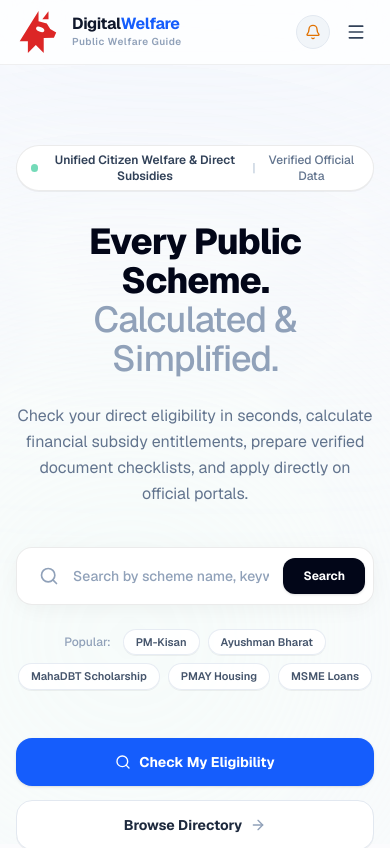
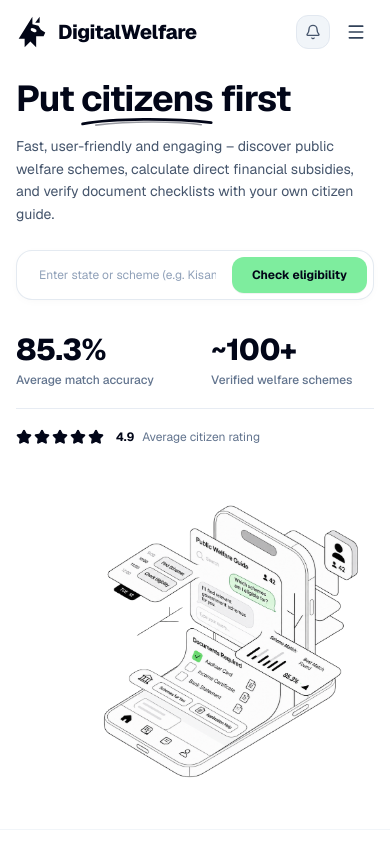
Before and after one commit to PrashantJaybhaye/Digital-Welfare, a Next.js app: page / in a window 390 px wide. Shown: the top 848 px of the page. Built offline with nearby package versions, Linux system fonts and the light colour scheme; no server answers.

Commit message:
feat: implement responsive Navbar component and initialize global styles with Tailwind CSS

```diff
--- a/app/globals.css
+++ b/app/globals.css
@@ -17,7 +17,7 @@
 }
 
 :root {
-  --background: #fbfbfd;
+  --background: #ffffff;
   --foreground: #0f172a;
 }
 
--- a/app/layout.tsx
+++ b/app/layout.tsx
@@ -53,16 +53,10 @@ export default function RootLayout({
         <meta name="apple-mobile-web-app-capable" content="yes" />
         <meta name="apple-mobile-web-app-status-bar-style" content="default" />
       </head>
-      <body className="min-h-screen flex flex-col relative overflow-x-hidden bg-[#fbfbfd] text-slate-900 selection:bg-blue-100 selection:text-blue-900">
-        {/* Apple-style Soft Ambient Lighting */}
-        <div className="fixed inset-0 z-[-1] pointer-events-none overflow-hidden">
-          <div className="absolute -top-40 left-1/2 -translate-x-1/2 w-[1000px] h-[500px] bg-gradient-to-b from-blue-100/60 via-indigo-50/30 to-transparent blur-[140px] rounded-full"></div>
-          <div className="absolute top-[40%] right-[-10%] w-[600px] h-[600px] bg-emerald-50/40 blur-[160px] rounded-full"></div>
-        </div>
-
+      <body className="min-h-screen flex flex-col relative overflow-x-hidden bg-white text-slate-900 selection:bg-slate-200 selection:text-slate-900">
         <Navbar />
 
-        <main className="grow">
+        <main className="flex-1">
           {children}
         </main>
 
--- a/app/page.tsx
+++ b/app/page.tsx
@@ -2,11 +2,13 @@
 
 import { useState } from 'react';
 import Link from 'next/link';
+import Image from 'next/image';
 import { useRouter } from 'next/navigation';
 import {
   ArrowRight, Search, ShieldCheck, HeartPulse, GraduationCap,
   Sprout, Building, Users, Scale, FileCheck,
-  Sparkles, HelpCircle, Wallet, ChevronDown, CheckCircle2, ArrowUpRight
+  Sparkles, HelpCircle, Wallet, ChevronDown, CheckCircle2, ArrowUpRight,
+  Star, Check, Calendar
 } from 'lucide-react';
 
 export default function Home() {
@@ -28,7 +30,7 @@ export default function Home() {
     if (searchQuery.trim()) {
       router.push(`/schemes?search=${encodeURIComponent(searchQuery.trim())}`);
     } else {
-      router.push('/schemes');
+      router.push('/eligibility-check');
     }
   };
 
@@ -62,108 +64,118 @@ export default function Home() {
   return (
     <div className="flex flex-col items-center">
 
-      {/* Hero Section */}
-      <section className="w-full max-w-5xl mx-auto px-4 sm:px-6 lg:px-8 pt-20 pb-16 md:pt-28 md:pb-24 flex flex-col items-center text-center">
+      {/* Monotree-Style Exact Hero Section */}
+      <section className="w-full max-w-7xl mx-auto px-4 sm:px-6 lg:px-8 pt-4 sm:pt-6 lg:pt-8 pb-12 sm:pb-16 lg:pb-20">
+        <div className="grid grid-cols-1 lg:grid-cols-12 gap-8 lg:gap-6 items-center w-full">
 
-        {/* Gov Status Badge */}
-        <div className="inline-flex items-center gap-2 px-3.5 py-1.5 rounded-full bg-white border border-black/[0.08] text-slate-700 text-xs font-semibold mb-8 shadow-2xs">
-          <span className="w-2 h-2 rounded-full bg-emerald-500 animate-pulse"></span>
-          <span>Unified Citizen Welfare & Direct Subsidies</span>
-          <span className="text-slate-300">|</span>
-          <span className="text-slate-500 font-medium">Verified Official Data</span>
+          {/* Left Column: Typography, Input & Exact Monotree Metrics */}
+          <div className="lg:col-span-5 xl:col-span-5 flex flex-col items-start text-left">
+
+            {/* Main Headline with Underline */}
+            <div className="relative mb-4">
+              <h1 className="text-4xl sm:text-5xl lg:text-[3.6rem] font-bold text-slate-950 tracking-tight leading-[1.08]">
+                Put <span className="relative inline-block">
+                  citizens
+                  {/* Monotree-style hand-drawn underline */}
+                  <svg
+                    className="absolute -bottom-2 left-0 w-full h-3 text-slate-950 overflow-visible"
+                    viewBox="0 0 160 14"
+                    fill="none"
+                    xmlns="http://www.w3.org/2000/svg"
+                  >
+                    <path
+                      d="M2 10.5C40 3.5 110 3.5 158 9"
+                      stroke="currentColor"
+                      strokeWidth="3.5"
+                      strokeLinecap="round"
+                    />
+                    <path
+                      d="M18 12C60 7 115 7 146 11.5"
+                      stroke="currentColor"
+                      strokeWidth="2"
+                      strokeLinecap="round"
+                      strokeOpacity="0.4"
+                    />
+                  </svg>
+                </span> first
+              </h1>
             </div>
 
-        {/* Apple-style Headline */}
-        <h1 className="text-4xl sm:text-6xl md:text-7xl font-extrabold text-slate-950 tracking-tight mb-6 leading-[1.08] max-w-4xl">
-          Every Public Scheme. <br />
-          <span className="text-slate-400 font-medium">Calculated & Simplified.</span>
-        </h1>
-
-        <p className="text-base sm:text-lg md:text-xl text-slate-500 max-w-2xl mb-10 leading-relaxed font-normal">
-          Check your direct eligibility in seconds, calculate financial subsidy entitlements, prepare verified document checklists, and apply directly on official portals.
+            {/* Subtitle Description */}
+            <p className="text-sm sm:text-base text-slate-600 max-w-md mb-6 leading-relaxed font-normal">
+              Fast, user-friendly and engaging – discover public welfare schemes, calculate direct financial subsidies, and verify document checklists with your own citizen guide.
             </p>
 
-        {/* Spotlight-style Quick Search Bar */}
-        <form onSubmit={handleHeroSearch} className="w-full max-w-2xl mb-6">
-          <div className="relative flex items-center bg-white rounded-2xl shadow-[0_4px_24px_-4px_rgba(0,0,0,0.06)] border border-black/[0.08] p-2 hover:border-black/20 focus-within:border-blue-600 focus-within:ring-4 focus-within:ring-blue-100 transition-all">
-            <Search className="w-5 h-5 text-slate-400 ml-3.5 shrink-0" />
+            {/* Monotree Input Capsule */}
+            <form onSubmit={handleHeroSearch} className="w-full max-w-md mb-8">
+              <div className="flex items-center bg-white rounded-2xl border border-slate-200/90 p-1.5 shadow-[0_2px_12px_-4px_rgba(0,0,0,0.05)] focus-within:border-slate-400 focus-within:ring-4 focus-within:ring-slate-100 transition-all">
                 <input
                   type="text"
                   value={searchQuery}
                   onChange={(e) => setSearchQuery(e.target.value)}
-              placeholder="Search by scheme name, keyword (e.g. Kisan, Ayushman, Scholarship)..."
-              className="w-full px-3.5 py-2.5 text-sm sm:text-base text-slate-900 placeholder:text-slate-400 bg-transparent outline-none font-medium"
+                  placeholder="Enter state or scheme (e.g. Kisan)..."
+                  className="w-full px-4 py-2.5 text-xs sm:text-sm text-slate-900 placeholder:text-slate-400 bg-transparent outline-none font-normal"
                 />
                 <button
                   type="submit"
-              className="bg-slate-950 hover:bg-slate-800 text-white px-5 py-2.5 rounded-xl text-xs sm:text-sm font-bold transition-all shrink-0 active:scale-98 shadow-sm"
+                  className="bg-[#7eed9e] hover:bg-[#69df8e] text-slate-950 font-bold px-5 sm:px-6 py-2.5 sm:py-3 rounded-xl text-xs sm:text-sm transition-all shrink-0 active:scale-98 shadow-2xs cursor-pointer"
                 >
-              Search
+                  Check eligibility
                 </button>
               </div>
             </form>
 
-        {/* Popular Quick-Filter Tokens */}
-        <div className="flex flex-wrap items-center justify-center gap-2 mb-12">
-          <span className="text-xs text-slate-400 font-medium mr-1">Popular:</span>
-          {quickTags.map((tag) => (
-            <Link
-              key={tag.label}
-              href={`/schemes?search=${encodeURIComponent(tag.query)}`}
-              className="px-3 py-1 rounded-full bg-white/90 border border-slate-200/80 text-[11px] font-semibold text-slate-600 hover:text-slate-950 hover:border-slate-400 transition-all shadow-2xs"
-            >
-              {tag.label}
-            </Link>
-          ))}
+            {/* Exact Monotree Stats Section */}
+            <div className="w-full max-w-sm">
+              <div className="grid grid-cols-2 gap-8">
+                <div>
+                  <p className="text-3xl sm:text-4xl font-extrabold text-slate-950 tracking-tight">85.3%</p>
+                  <p className="text-xs text-slate-500 font-medium mt-1">Average match accuracy</p>
+                </div>
+                <div>
+                  <p className="text-3xl sm:text-4xl font-extrabold text-slate-950 tracking-tight">~100+</p>
+                  <p className="text-xs text-slate-500 font-medium mt-1">Verified welfare schemes</p>
+                </div>
               </div>
 
-        {/* Action Buttons */}
-        <div className="flex flex-col sm:flex-row gap-3.5 w-full justify-center max-w-md">
-          <Link
-            href="/eligibility-check"
-            className="flex-1 bg-blue-600 hover:bg-blue-700 text-white px-6 py-3.5 rounded-2xl font-bold text-sm transition-all shadow-sm flex items-center justify-center gap-2 active:scale-98"
-          >
-            <Search className="w-4 h-4" />
-            Check My Eligibility
-          </Link>
-          <Link
-            href="/schemes"
-            className="flex-1 bg-white hover:bg-slate-50 text-slate-800 border border-slate-200 px-6 py-3.5 rounded-2xl font-bold text-sm transition-all shadow-2xs flex items-center justify-center gap-2 active:scale-98"
-          >
-            Browse Directory <ArrowRight className="w-4 h-4 text-slate-400" />
-          </Link>
+              {/* Dividing Line */}
+              <div className="w-full border-t border-slate-200/80 my-5" />
+
+              {/* 5-Star Citizen Rating */}
+              <div className="flex items-center gap-2">
+                <div className="flex items-center text-slate-950 gap-0.5">
+                  <Star className="w-4 h-4 fill-slate-950 stroke-slate-950" />
+                  <Star className="w-4 h-4 fill-slate-950 stroke-slate-950" />
+                  <Star className="w-4 h-4 fill-slate-950 stroke-slate-950" />
+                  <Star className="w-4 h-4 fill-slate-950 stroke-slate-950" />
+                  <Star className="w-4 h-4 fill-slate-950 stroke-slate-950" />
+                </div>
+                <span className="text-xs font-bold text-slate-950 ml-1">4.9</span>
+                <span className="text-xs text-slate-500 font-normal">Average citizen rating</span>
+              </div>
             </div>
 
-      </section>
+          </div>
 
-      {/* Verified Civic Metric Ribbon */}
-      <section className="w-full max-w-7xl mx-auto px-4 sm:px-6 lg:px-8 mb-20">
-        <div className="grid grid-cols-2 lg:grid-cols-4 gap-4">
-          <div className="p-6 bg-white rounded-3xl border border-black/[0.06] shadow-2xs">
-            <p className="text-3xl font-extrabold text-slate-950 tracking-tight">100+</p>
-            <p className="text-xs font-semibold text-slate-500 mt-1">Central & State Schemes</p>
-            <p className="text-[11px] text-slate-400 mt-2">Aggregated from verified portals</p>
+          {/* Right Column: High-Impact Isometric Illustration - Flush Right */}
+          <div className="lg:col-span-7 xl:col-span-7 flex items-center justify-end relative mt-6 lg:mt-0">
+            <div className="relative w-full flex items-center justify-end">
+              <Image
+                src="/hero-illustration.png"
+                alt="Public Welfare Guide Mobile Application & Eligibility Engine"
+                width={1100}
+                height={800}
+                priority
+                className="w-full h-auto max-h-[500px] sm:max-h-[580px] md:max-h-[640px] lg:max-h-[700px] object-contain object-right select-none pointer-events-none transition-transform duration-500 hover:scale-[1.01] mix-blend-multiply"
+              />
             </div>
-          <div className="p-6 bg-white rounded-3xl border border-black/[0.06] shadow-2xs">
-            <p className="text-3xl font-extrabold text-emerald-600 tracking-tight">₹5,00,000</p>
-            <p className="text-xs font-semibold text-slate-500 mt-1">Annual Health Coverage</p>
-            <p className="text-[11px] text-slate-400 mt-2">Under PM-JAY Ayushman Bharat</p>
           </div>
-          <div className="p-6 bg-white rounded-3xl border border-black/[0.06] shadow-2xs">
-            <p className="text-3xl font-extrabold text-blue-600 tracking-tight">Direct DBT</p>
-            <p className="text-xs font-semibold text-slate-500 mt-1">100% Aadhaar-Linked</p>
-            <p className="text-[11px] text-slate-400 mt-2">Zero intermediary deductions</p>
-          </div>
-          <div className="p-6 bg-white rounded-3xl border border-black/[0.06] shadow-2xs">
-            <p className="text-3xl font-extrabold text-slate-950 tracking-tight">DigiLocker</p>
-            <p className="text-xs font-semibold text-slate-500 mt-1">Verified Paperless Guide</p>
-            <p className="text-[11px] text-slate-400 mt-2">IT Act Rule 9A compliant</p>
-          </div>
+
         </div>
       </section>
 
       {/* Apple-style Bento Grid Feature Showcase */}
-      <section className="w-full max-w-7xl mx-auto px-4 sm:px-6 lg:px-8 py-16">
+      <section className="w-full max-w-6xl mx-auto px-4 sm:px-6 lg:px-8 py-20 border-t border-slate-100">
         <div className="text-center mb-14">
           <h2 className="text-3xl sm:text-4xl font-extrabold text-slate-950 tracking-tight mb-3">
             Designed for Citizen Clarity.
--- a/components/Navbar.tsx
+++ b/components/Navbar.tsx
@@ -4,7 +4,7 @@ import Link from 'next/link';
 import { useEffect, useState } from 'react';
 import { auth } from '@/lib/firebase';
 import { onAuthStateChanged, signOut, User } from 'firebase/auth';
-import { Scale, Search, Menu, X, Bell } from 'lucide-react';
+import { Menu, X, Bell, ChevronDown } from 'lucide-react';
 import SchemeAlertModal from '@/components/SchemeAlertModal';
 import Logo from '@/components/Logo';
 
@@ -30,71 +30,69 @@ export default function Navbar() {
 
   return (
     <>
-      <header className="sticky top-0 z-50 bg-white/80 backdrop-blur-2xl border-b border-black/[0.06] transition-all">
+      <header className="sticky top-0 z-50 bg-white/95 backdrop-blur-md transition-all">
         <div className="max-w-7xl mx-auto px-4 sm:px-6 lg:px-8">
-          <div className="flex justify-between items-center h-16">
+          <div className="flex justify-between items-center h-16 sm:h-20">
 
-            {/* Brand Logo & Gov Identity */}
-            <Link href="/" className="flex items-center gap-3 group">
-              <Logo size={44} className="group-hover:scale-105 transition-transform" />
-              <div className="flex flex-col">
-                <span className="font-bold text-base tracking-tight text-slate-900 leading-none">
-                  Digital<span className="text-blue-600">Welfare</span>
+            {/* Left: Brand Logo & Links */}
+            <div className="flex items-center gap-8 lg:gap-10">
+              <Link href="/" className="flex items-center gap-2.5 group">
+                <Logo size={32} color="#020617" className="group-hover:scale-105 transition-transform" />
+                <span className="font-extrabold text-xl tracking-tight text-slate-950">
+                  DigitalWelfare
                 </span>
-                <span className="text-[10px] font-semibold text-slate-400 tracking-wider mt-0.5">
-                  Public Welfare Guide
-                </span>
-              </div>
               </Link>
 
-            {/* Desktop Navigation Links */}
-            <div className="hidden md:flex gap-1.5 items-center">
+              {/* Desktop Navigation Links - Monotree Style */}
+              <nav className="hidden md:flex items-center gap-7">
                 <Link
                   href="/schemes"
-                className="text-xs font-semibold text-slate-600 hover:text-slate-900 px-3.5 py-2 rounded-full hover:bg-black/[0.04] transition-all"
+                  className="text-sm font-medium text-slate-800 hover:text-black flex items-center gap-1 transition-colors"
                 >
-                Browse Directory
+                  <span>Schemes</span>
+                  <ChevronDown className="w-3.5 h-3.5 text-slate-600 stroke-[2.5]" />
                 </Link>
 
                 <Link
                   href="/eligibility-check"
-                className="text-xs font-semibold text-slate-600 hover:text-slate-900 px-3.5 py-2 rounded-full hover:bg-black/[0.04] transition-all flex items-center gap-1.5"
+                  className="text-sm font-medium text-slate-800 hover:text-black transition-colors"
                 >
-                <Search className="w-3.5 h-3.5 text-blue-600" />
-                Eligibility Engine
+                  Eligibility
                 </Link>
 
                 <Link
                   href="/compare"
-                className="text-xs font-semibold text-slate-600 hover:text-slate-900 px-3.5 py-2 rounded-full hover:bg-black/[0.04] transition-all flex items-center gap-1.5"
+                  className="text-sm font-medium text-slate-800 hover:text-black transition-colors"
                 >
-                <Scale className="w-3.5 h-3.5 text-indigo-600" />
-                Compare Schemes
+                  Compare
                 </Link>
 
                 <button
                   onClick={() => setAlertModalOpen(true)}
-                className="text-xs font-semibold px-3 py-1.5 rounded-full bg-slate-100/90 text-slate-700 hover:bg-slate-200/80 border border-black/[0.04] transition-all flex items-center gap-1.5 shadow-2xs ml-1"
+                  className="text-sm font-medium text-slate-800 hover:text-black transition-colors cursor-pointer"
                 >
-                <Bell className="w-3.5 h-3.5 text-amber-600" />
                   Alerts
                 </button>
 
                 <Link
                   href="/admin"
-                className="text-xs font-semibold text-slate-400 hover:text-slate-700 px-3 py-2 rounded-full hover:bg-black/[0.04] transition-all"
+                  className="text-sm font-medium text-slate-500 hover:text-black transition-colors"
                 >
-                Admin Sync
+                  Admin
                 </Link>
+              </nav>
+            </div>
 
+            {/* Right: Monotree Action Button & Language Dropdown */}
+            <div className="hidden md:flex items-center gap-6">
               {user ? (
-                <div className="flex items-center gap-2 pl-3 ml-2 border-l border-slate-200">
+                <div className="flex items-center gap-2 pl-3 border-l border-slate-200">
                   <span className="text-xs font-semibold text-slate-500 truncate max-w-32.5">
                     {user.email}
                   </span>
                   <button
                     onClick={handleLogout}
-                    className="bg-slate-100 hover:bg-slate-200 text-slate-700 px-3.5 py-1.5 rounded-full text-xs font-bold transition-all"
+                    className="bg-slate-100 hover:bg-slate-200 text-slate-700 px-3.5 py-1.5 rounded-lg text-xs font-semibold transition-all cursor-pointer"
                   >
                     Log Out
                   </button>
@@ -102,26 +100,32 @@ export default function Navbar() {
               ) : (
                 <Link
                   href="/eligibility-check"
-                  className="ml-2 bg-slate-950 hover:bg-slate-800 text-white px-4 py-2 rounded-full text-xs font-bold transition-all shadow-sm active:scale-98"
+                  className="bg-white hover:bg-slate-50 text-slate-900 border border-slate-200/90 px-5 py-2.5 rounded-xl text-sm font-medium transition-all shadow-[0_1px_3px_rgba(0,0,0,0.05)] active:scale-98"
                 >
-                  Check Eligibility
+                  Check eligibility
                 </Link>
               )}
+
+              {/* Monotree Language Dropdown */}
+              <div className="flex items-center gap-1 text-sm font-medium text-slate-800 cursor-pointer hover:text-black transition-colors pl-2 border-l border-slate-200">
+                <span>English</span>
+                <ChevronDown className="w-3.5 h-3.5 text-slate-600 stroke-[2.5]" />
+              </div>
             </div>
 
             {/* Mobile Actions */}
             <div className="md:hidden flex items-center gap-2">
               <button
                 onClick={() => setAlertModalOpen(true)}
-                className="p-2 rounded-full bg-slate-100 text-slate-700 border border-slate-200 flex items-center justify-center"
+                className="p-2 rounded-xl bg-slate-100 text-slate-700 border border-slate-200 flex items-center justify-center cursor-pointer"
                 aria-label="Alerts"
               >
-                <Bell className="w-4 h-4 text-amber-600" />
+                <Bell className="w-4 h-4 text-slate-600" />
               </button>
 
               <button
                 onClick={() => setMobileMenuOpen(!mobileMenuOpen)}
-                className="p-2 text-slate-700 hover:text-slate-950 rounded-full hover:bg-slate-100"
+                className="p-2 text-slate-700 hover:text-slate-950 rounded-xl hover:bg-slate-100 cursor-pointer"
                 aria-label="Toggle Menu"
               >
                 {mobileMenuOpen ? <X className="w-5 h-5" /> : <Menu className="w-5 h-5" />}
```
Also changed, not shown: public/hero-illustration.png (added). Lines whose indentation alone changed are shown as unchanged.
